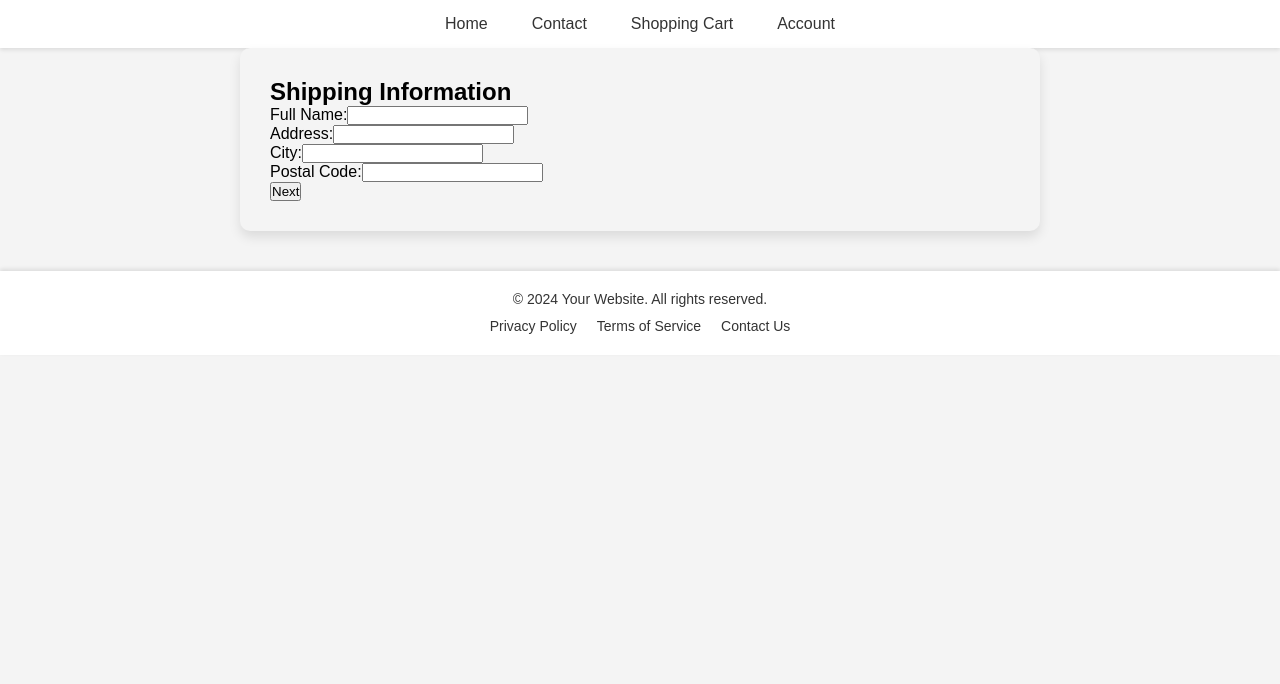
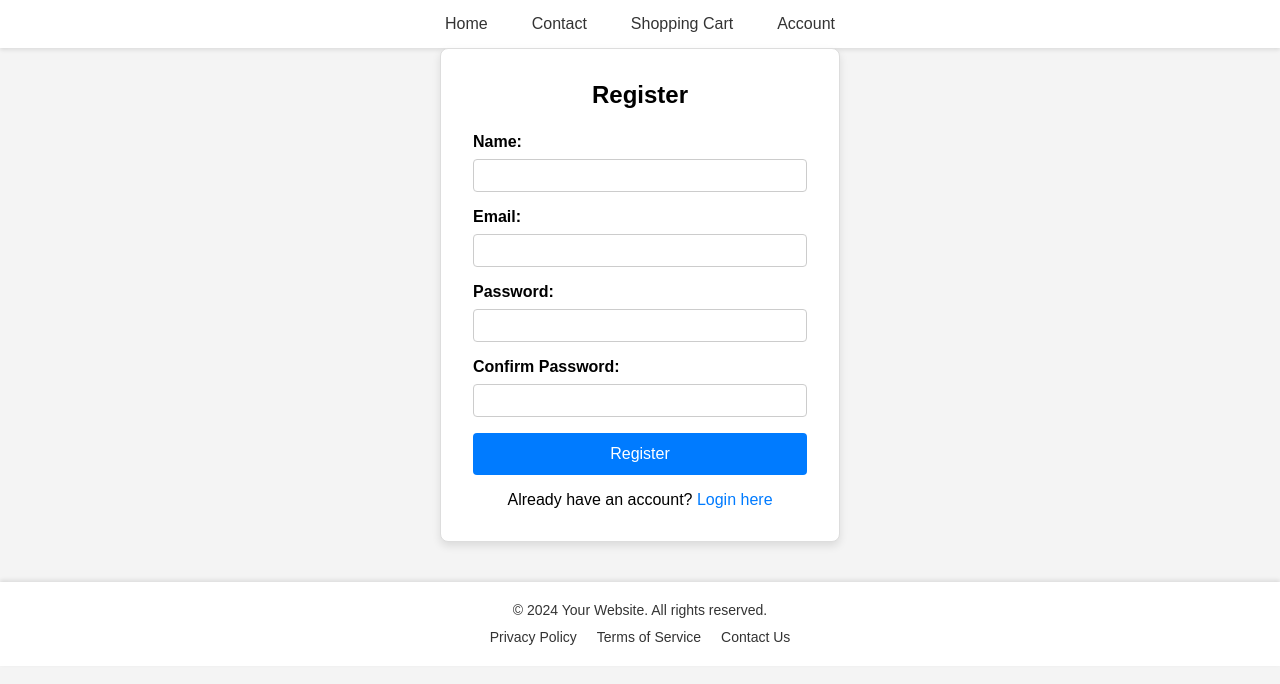
Before and after one commit to AzerG256/E-commerce, a React (Create React App) app in the folder e-commerce/: page / in a window 1280 px wide. Shown: the top 684 px of the page. Built offline with nearby package versions, Linux system fonts and the light colour scheme.

Commit message:
added login,register and  payment components

```diff
--- a/e-commerce/src/App.js
+++ b/e-commerce/src/App.js
@@ -1,34 +1,13 @@
 import NavBar from './components/navBar/navBar';
 import Footer from './components/Footer/Footer';
-import ProductList from './components/productList/productList';
-import Cart from './components/cart/cart';
-import HomePage from './components/homePage/HomePage';
-import Checkout from './components/checkout/Checkout';
-import { useState } from 'react';
+import Register from './components/register/Register';
 function App() {
-  const [cartItems, setCartItems] = useState([
-    {
-      id: 1,
-      name: "Product 1",
-      description: "This is the first product.",
-      price: 29.99,
-      quantity: 1,
-      image: "https://via.placeholder.com/250"
-    },
-    {
-      id: 2,
-      name: "Product 2",
-      description: "This is the second product.",
-      price: 39.99,
-      quantity: 2,
-      image: "https://via.placeholder.com/250"
-    },
-  ]);
+
 
   return (
     <>
     <NavBar/>
-    <Checkout cartItems={cartItems}/>
+    <Register/>
     <Footer/>
     </>
   )
--- /dev/null
+++ b/e-commerce/src/components/login/Login.css
@@ -0,0 +1,105 @@
+.login-container {
+    max-width: 400px;
+    margin: 0 auto;
+    padding: 2rem;
+    border: 1px solid #ddd;
+    border-radius: 8px;
+    box-shadow: 0 4px 8px rgba(0, 0, 0, 0.1);
+    background-color: #fff;
+}
+
+h2 {
+    text-align: center;
+    margin-bottom: 1rem;
+}
+
+.error-message {
+    color: red;
+    text-align: center;
+    margin-bottom: 1rem;
+}
+
+.login-form {
+    display: flex;
+    flex-direction: column;
+}
+
+.input-group {
+    margin-bottom: 1rem;
+}
+
+.input-group label {
+    display: block;
+    margin-bottom: 0.5rem;
+    font-weight: bold;
+}
+
+.input-group input {
+    width: 100%;
+    padding: 0.5rem;
+    border: 1px solid #ccc;
+    border-radius: 4px;
+}
+
+.login-btn {
+    padding: 0.75rem;
+    border: none;
+    background-color: #007bff;
+    color: white;
+    border-radius: 4px;
+    cursor: pointer;
+    font-size: 1rem;
+}
+
+.login-btn:hover {
+    background-color: #0056b3;
+}
+
+.register-link {
+    text-align: center;
+    margin-top: 1rem;
+}
+
+.register-link a {
+    color: #007bff;
+    text-decoration: none;
+}
+
+.register-link a:hover {
+    text-decoration: underline;
+}
+
+.oauth-login {
+    display: flex;
+    flex-direction: column;
+    align-items: center;
+    margin-top: 1rem;
+}
+
+.google-login-btn, .facebook-login-btn {
+    margin: 0.5rem 0;
+    padding: 0.75rem;
+    border: none;
+    border-radius: 4px;
+    width: 100%;
+    cursor: pointer;
+    font-size: 1rem;
+}
+
+.google-login-btn {
+    background-color: #db4437;
+    color: white;
+}
+
+.google-login-btn:hover {
+    background-color: #b33529;
+}
+
+.facebook-login-btn {
+    background-color: #4267B2;
+    color: white;
+}
+
+.facebook-login-btn:hover {
+    background-color: #365899;
+}
--- /dev/null
+++ b/e-commerce/src/components/register/Register.css
@@ -0,0 +1,70 @@
+.register-container {
+    max-width: 400px;
+    margin: 0 auto;
+    padding: 2rem;
+    border: 1px solid #ddd;
+    border-radius: 8px;
+    box-shadow: 0 4px 8px rgba(0, 0, 0, 0.1);
+    background-color: #fff;
+}
+
+h2 {
+    text-align: center;
+    margin-bottom: 1.5rem;
+}
+
+.error-message {
+    color: red;
+    text-align: center;
+    margin-bottom: 1rem;
+}
+
+.register-form {
+    display: flex;
+    flex-direction: column;
+}
+
+.input-group {
+    margin-bottom: 1rem;
+}
+
+.input-group label {
+    display: block;
+    margin-bottom: 0.5rem;
+    font-weight: bold;
+}
+
+.input-group input {
+    width: 100%;
+    padding: 0.5rem;
+    border: 1px solid #ccc;
+    border-radius: 4px;
+}
+
+.register-btn {
+    padding: 0.75rem;
+    border: none;
+    background-color: #007bff;
+    color: white;
+    border-radius: 4px;
+    cursor: pointer;
+    font-size: 1rem;
+}
+
+.register-btn:hover {
+    background-color: #0056b3;
+}
+
+.login-link {
+    text-align: center;
+    margin-top: 1rem;
+}
+
+.login-link a {
+    color: #007bff;
+    text-decoration: none;
+}
+
+.login-link a:hover {
+    text-decoration: underline;
+}
--- /dev/null
+++ b/e-commerce/src/components/register/Register.jsx
@@ -0,0 +1,104 @@
+import React, { useState } from 'react';
+import './Register.css';
+
+function Register() {
+    const [name, setName] = useState('');
+    const [email, setEmail] = useState('');
+    const [password, setPassword] = useState('');
+    const [confirmPassword, setConfirmPassword] = useState('');
+    const [error, setError] = useState('');
+
+    const handleRegister = (e) => {
+        e.preventDefault();
+
+        // Form validation
+        if (!name || !email || !password || !confirmPassword) {
+            setError('All fields are required.');
+            return;
+        }
+
+        // Validate email format
+        const emailRegex = /^[^\s@]+@[^\s@]+\.[^\s@]+$/;
+        if (!emailRegex.test(email)) {
+            setError('Please enter a valid email address.');
+            return;
+        }
+
+        // Password match validation
+        if (password !== confirmPassword) {
+            setError('Passwords do not match.');
+            return;
+        }
+
+        // Password strength validation (example: min 6 characters)
+        if (password.length < 6) {
+            setError('Password must be at least 6 characters long.');
+            return;
+        }
+
+        // Submit form logic (e.g., call to an API)
+        console.log("Name:", name, "Email:", email, "Password:", password);
+
+        // Clear form after successful registration
+        setName('');
+        setEmail('');
+        setPassword('');
+        setConfirmPassword('');
+        setError('');
+    };
+
+    return (
+        <div className="register-container">
+            <h2>Register</h2>
+            {error && <p className="error-message">{error}</p>}
+            <form onSubmit={handleRegister} className="register-form">
+                <div className="input-group">
+                    <label htmlFor="name">Name:</label>
+                    <input
+                        type="text"
+                        id="name"
+                        value={name}
+                        onChange={(e) => setName(e.target.value)}
+                        required
+                    />
+                </div>
+                <div className="input-group">
+                    <label htmlFor="email">Email:</label>
+                    <input
+                        type="email"
+                        id="email"
+                        value={email}
+                        onChange={(e) => setEmail(e.target.value)}
+                        required
+                    />
+                </div>
+                <div className="input-group">
+                    <label htmlFor="password">Password:</label>
+                    <input
+                        type="password"
+                        id="password"
+                        value={password}
+                        onChange={(e) => setPassword(e.target.value)}
+                        required
+                    />
+                </div>
+                <div className="input-group">
+                    <label htmlFor="confirmPassword">Confirm Password:</label>
+                    <input
+                        type="password"
+                        id="confirmPassword"
+                        value={confirmPassword}
+                        onChange={(e) => setConfirmPassword(e.target.value)}
+                        required
+                    />
+                </div>
+                <button type="submit" className="register-btn">Register</button>
+            </form>
+            <p className="login-link">
+                Already have an account? <a href="./login">Login here</a>
+            </p>
+        </div>
+    );
+}
+
+export default Register;
```
Also changed, not shown: e-commerce/src/components/login/Login.jsx (added, +65 -0 lines).
